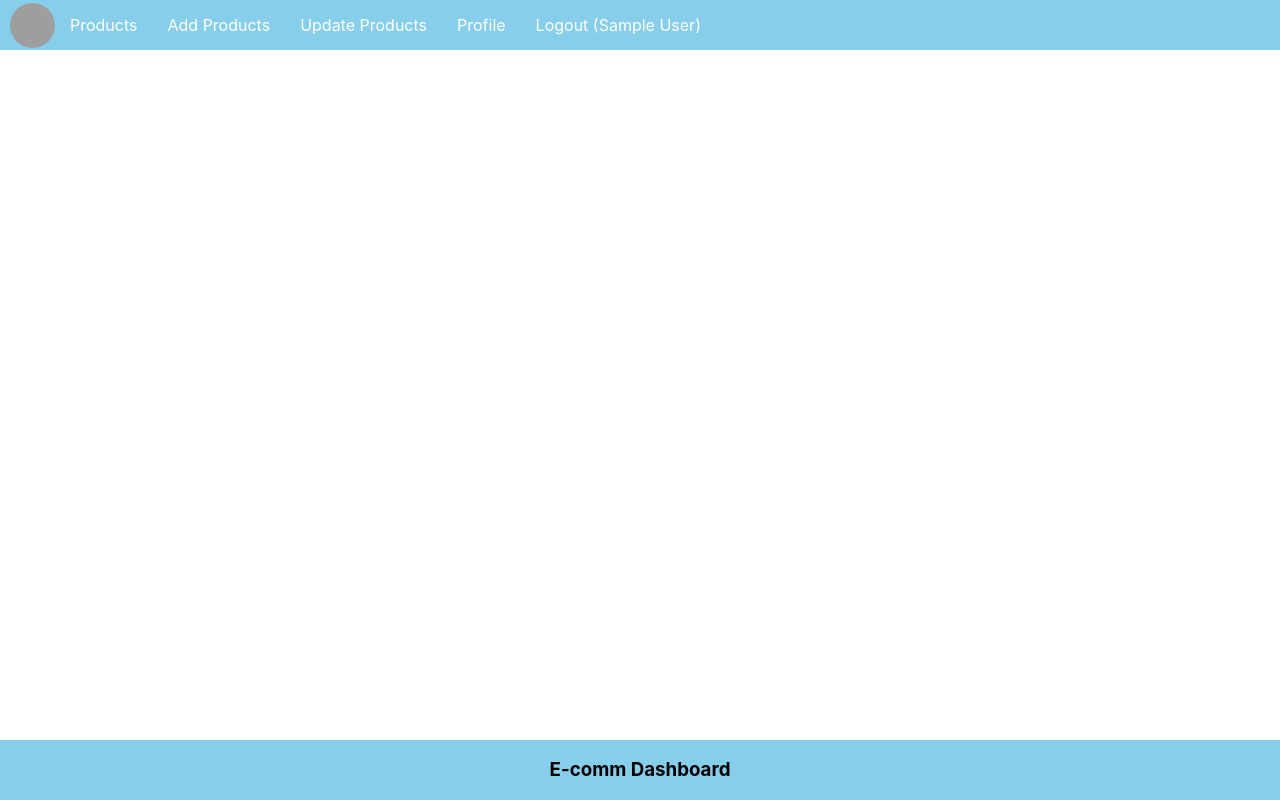
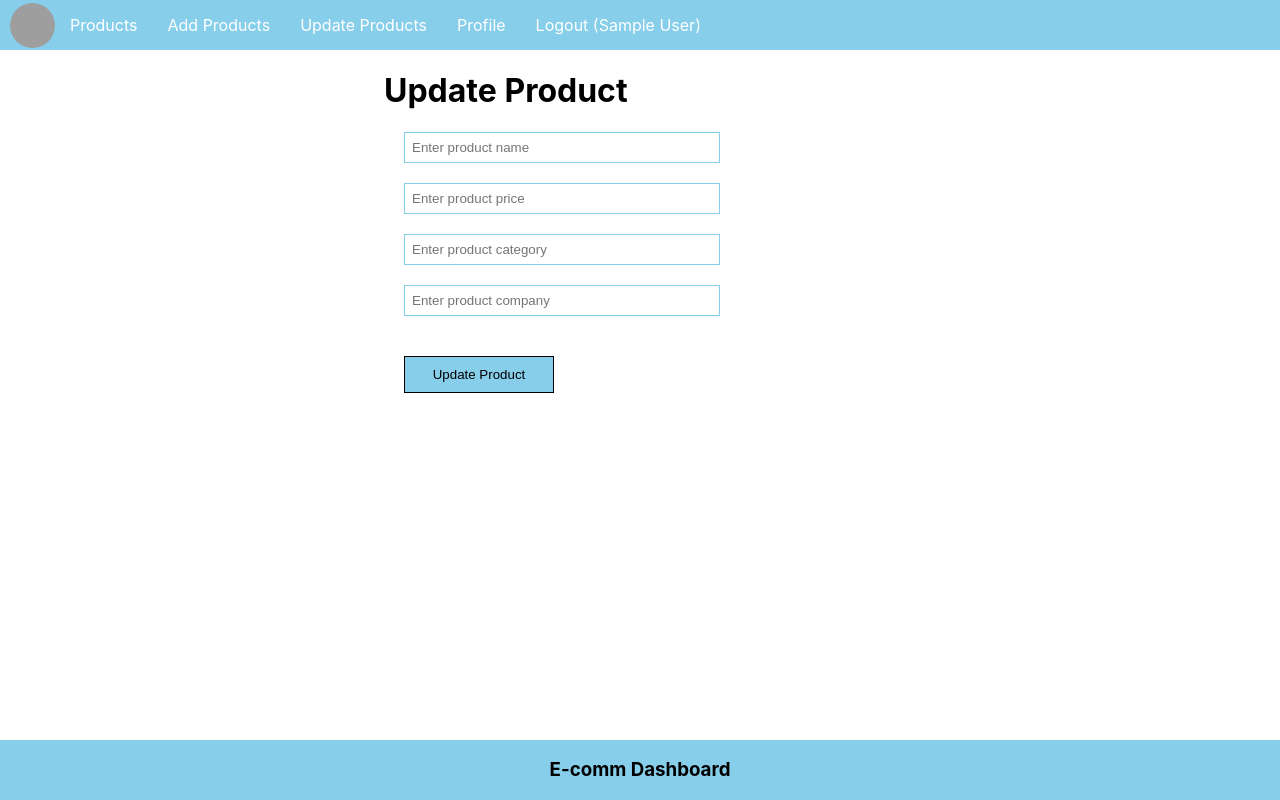
Before and after one commit to anil-sidhu/e-dashboard-front-end, a React (Create React App) app: page /update/1 in a window 1280 px wide. Built offline with nearby package versions, Linux system fonts and the light colour scheme; sample sign-in values are in the browser's storage; grey boxes are pictures that could not be loaded.

Commit message:
done with update component UI

```diff
--- a/src/App.js
+++ b/src/App.js
@@ -7,6 +7,7 @@
 import Login from './components/Login'
 import AddProduct from './components/AddProduct';
 import ProductList from './components/ProductList';
+import UpdateProduct from './components/UpdateComponent';
 
 function App() {
   return (
@@ -17,7 +18,7 @@
        <Route element={<PrivateComponent />}>
        <Route path="/" element={<ProductList />} />
        <Route path="/add" element={<AddProduct />} />
-       <Route path="/update" element={<h1>Update Product Component</h1>} />
+       <Route path="/update/:id" element={<UpdateProduct />} />
        <Route path="/logout" element={<h1> Logout Component</h1>} />
        <Route path="/profile" element={<h1>Profile Component</h1>} />
        </Route>
--- a/src/components/ProductList.js
+++ b/src/components/ProductList.js
@@ -1,5 +1,5 @@
 import React, { useEffect, useState } from 'react';
-
+import { Link } from 'react-router-dom';
 const ProductList = () => {
     const [products, setProducts] = useState([]);
 
@@ -42,7 +42,10 @@
                         <li>{item.name}</li>
                         <li>{item.price}</li>
                         <li>{item.category}</li>
-                        <li><button onClick={() => deleteProduct(item._id)}>Delete</button></li>
+                        <li>
+                            <button onClick={() => deleteProduct(item._id)}>Delete</button>
+                            <Link to={"/update/"+item._id} >Update </Link>
+                            </li>
 
                     </ul>
                 )
--- /dev/null
+++ b/src/components/UpdateComponent.js
@@ -0,0 +1,38 @@
+import React from 'react';
+
+const UpdateProduct = () => {
+    const [name, setName] = React.useState('');
+    const [price, setPrice] = React.useState('');
+    const [category, setCategory] = React.useState('');
+    const [company, setCompnay] = React.useState('');
+
+    const updateProduct = async () => {
+        console.warn(name,price,category,company)
+    }
+
+    return (
+        <div className='product'>
+            <h1>Update Product</h1>
+            <input type="text" placeholder='Enter product name' className='inputBox'
+                value={name} onChange={(e) => { setName(e.target.value) }}
+            />
+
+            <input type="text" placeholder='Enter product price' className='inputBox'
+                value={price} onChange={(e) => { setPrice(e.target.value) }}
+            />
+
+            <input type="text" placeholder='Enter product category' className='inputBox'
+                value={category} onChange={(e) => { setCategory(e.target.value) }}
+            />
+
+            <input type="text" placeholder='Enter product company' className='inputBox'
+                value={company} onChange={(e) => { setCompnay(e.target.value) }}
+            />
+
+
+            <button onClick={updateProduct} className='appButton'>Update Product</button>
+        </div>
+    )
+}
+
+export default UpdateProduct;
```
